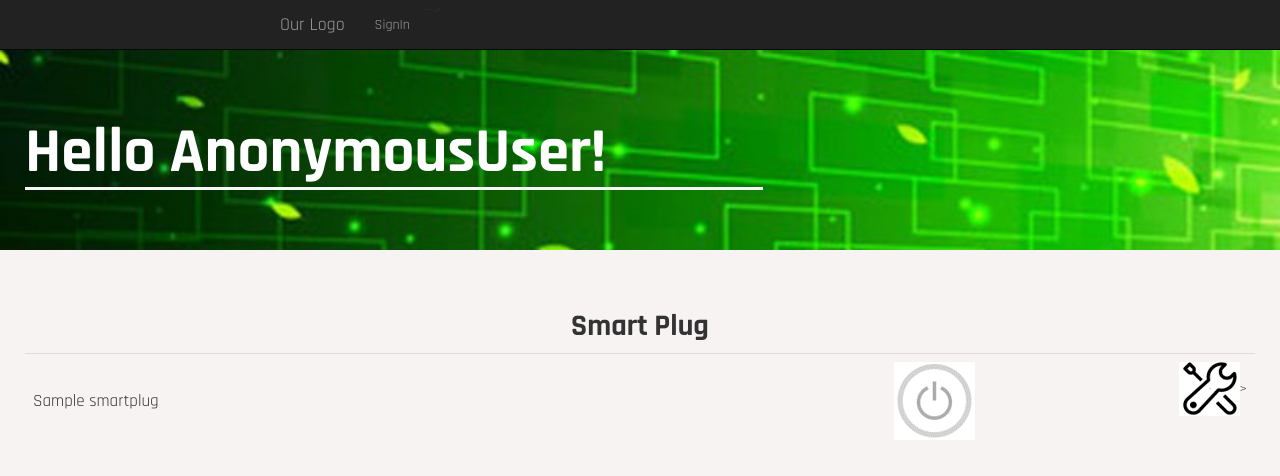
After one commit to washu-teama/washu-web, a Django app: page /device/smartplug/list in a window 1280 px wide. The commit adds this page. Shown: the top 476 px of the page. Run offline with Django 3.2, Linux system fonts and the light colour scheme; tables that the repository leaves empty hold one stand-in row (values such as "Sample post"); parts of the project's set-up code (start-up, migrations or seed data) failed here and were passed over; some libraries are stand-ins or nearby versions.

Commit message:
update list

```diff
--- a/washu/device/models.py
+++ b/washu/device/models.py
@@ -5,6 +5,7 @@ from django.utils import timezone
 from django.contrib.auth.models import User
 from django.db.models.signals import post_save
 from django.dispatch import receiver
+from django.templatetags.static import static
 # Create your models here.
 
 
@@ -36,9 +37,16 @@ class Coordinator(models.Model):
 
 
 class SmartPlug(models.Model):
+    OFF = 0
+    ON = 1
+    DISCONNECT = 2
+    STATUS = [(DISCONNECT, "disconnect"), (ON, "on"), (OFF, "off")]
+    STATUS_STATIC = [static("img/disconnect.png"), static("img/on.png"), static("img/off.png")]
+
     serial_number = models.CharField(max_length=20, primary_key=True)
     coordinator = models.ForeignKey(Coordinator, null=True, on_delete=models.SET_NULL)
     name = models.CharField(max_length=32)
+    status = models.IntegerField(choices=STATUS, default=DISCONNECT)
     created_at = models.DateTimeField(editable=False, default=timezone.now)
 
     def save(self, *args, **kwargs):
--- /dev/null
+++ b/washu/device/templates/smartplug/list.html
@@ -0,0 +1,47 @@
+
+{% extends "washu_base.html" %}
+
+{% block add_style %}
+    {% load static %}
+	<link rel="stylesheet" href="{% static 'css/add.css'%}">
+{% endblock %}
+
+{% block navbar_attribute%}bottom-margin0  {% endblock %}
+{% block contents %}
+
+	<!-- announce -->
+	<div class="jumbotron jumbotron-fluid announce announce-bg text-white margin0">
+		<h1 class="text-bold bottom-margin0">Hello {{ user }}!</h1>
+		<hr class="line">
+		<p >  </p>
+	</div>
+	<!-- end announce -->
+    <!-- open match -->
+    <div class="jumbotron jumbotron-fluid announce bg-color margin0 mypadding2">
+		<h2 class="text-center text-bold"> Smart Plug </h2>
+		<table class="table">
+            <colgroup>
+                <col width="70%"/>
+                <col width="15%"/>
+                <col width="15%"/>
+            </colgroup>
+			{% for item in lists %}
+				<tr>
+					<td style="text-align:left display: inline-block; vertical-align: middle; font-size: 17px;">
+						{{ item.name }}
+					</td>
+					<td style="text-align:left">
+						<img src="{{item.status}}" style="max-width:100%;"
+							 onclick="javascript:location.href='{{item.onoff_url}}'">
+
+					</td>
+
+					<td style="text-align:right">
+						<img src="{% static 'img/config.png' %}" style="max-width:100%;"
+							 onclick="javascript:location.href='item.onoff_url'">>
+					</td>
+				</tr>
+		{% endfor %}
+		</table>
+	</div>
+{% endblock %}
--- a/washu/device/urls.py
+++ b/washu/device/urls.py
@@ -5,5 +5,11 @@ from .views import *
 urlpatterns = [
     url(r'^coordinator/heartbeat', HeartBeatCheckerView.as_view(), name="heartbeat"),
 
-    url(r'^smartplug/onoff', SmartPlugTurnOnOffView.as_view(), name="turn-on-off"),
+    url(r'^smartplug/onoff', SmartPlugTurnOnOffView.as_view(), name="onoff"),
+    url(r'^smartplug/list', SmartPlugListView.as_view(), name="smartplug-list"),
+    # status - 모든 정보를 다 가져오는 것
+    # nearby - 가까운 디바이스 정보만 가져오는 것
+    # event handling - 들어왔을 때, 나갔을 때 등 이벤트 헨들링
+
+    #url(r'^smartplug/status', SmartPlugTurnOnOffView.as_view(), name="turn-on-off"),
 ]
--- a/washu/device/views.py
+++ b/washu/device/views.py
@@ -3,6 +3,11 @@ from django.http import *
 from django.utils.decorators import method_decorator
 from django.views.decorators.csrf import csrf_exempt
 from django.core.exceptions import ObjectDoesNotExist
+from django.shortcuts import render, reverse
+from django.http import HttpResponse
+from django.template import loader
+from common.utils import get_default_context
+
 
 from .models import *
 from common.hk_restapi import get_smartplug_api_client
@@ -23,19 +28,44 @@ class HeartBeatCheckerView(View):
         return HttpResponse('')
 
 
-@method_decorator(csrf_exempt, name='dispatch')
 class SmartPlugTurnOnOffView(View):
-    def post(self, request):
+    def get(self, request):
         # TODO(choiking10) make form
-        if "serial_number" not in request.POST or "onoff" not in request.POST:
+        if "serial_number" not in request.GET or "onoff" not in request.GET:
             return HttpResponseBadRequest()
         try:
-            plug = SmartPlug.objects.get(pk=request.POST["serial_number"])
+            plug = SmartPlug.objects.get(pk=request.GET["serial_number"])
         except ObjectDoesNotExist:
             return HttpResponseNotFound()
 
         hk = get_smartplug_api_client()
 
-        hk.onoff(plug.serial_number, int(request.POST["onoff"]))
+        hk.onoff(plug.serial_number, int(request.GET["onoff"]))
+        plug.status = int(request.GET["onoff"])
+        plug.save()
+        redirect_to = reverse("smartplug-list")
+        if "redirect_to" in request.GET:
+            redirect_to = request.GET["redirect_to"]
 
-        return HttpResponse('')
+        return HttpResponseRedirect(redirect_to=redirect_to)
+
+
+class SmartPlugListView(View):
+    def get(self, request):
+
+        sp = SmartPlug.objects.all()
+        lists = []
+        for plug in sp:
+            onoff_url = ""
+            if plug.status != SmartPlug.DISCONNECT:
+                toggle = SmartPlug.ON if plug.status == SmartPlug.OFF else SmartPlug.OFF
+                onoff_url = reverse("onoff") + "?serial_number={}&onoff={}&redirect_to={}".format(
+                            plug.serial_number, toggle, reverse("smartplug-list"))
+
+            lists.append({
+                "name": plug.name,
+                "status": SmartPlug.STATUS_STATIC[plug.status],
+                "onoff_url": onoff_url
+            })
+        return render(request, 'smartplug/list.html',
+                      get_default_context(request, lists=lists))
--- a/washu/static/css/add.css
+++ b/washu/static/css/add.css
@@ -41,7 +41,7 @@
   margin-top: 8px;
 }
 .announce-bg{
-  background-image:url('../img/b2.png');
+  background-image:url('../img/b2.jpg');
   background-size: cover;
 }
 .announce{
--- a/washu/washu/settings.py
+++ b/washu/washu/settings.py
@@ -28,7 +28,7 @@ DEBUG = True
 
 MY_IP = "15.164.7.33"
 
-ALLOWED_HOSTS = [MY_IP, "localhost", "127.0.0.01"]
+ALLOWED_HOSTS = [MY_IP, "localhost", "127.0.0.1"]
 
 
 # Application definition
```
Also changed, not shown: washu/common/hk_restapi.py (+23 -7 lines), washu/device/migrations/0007_smartplugowner_status.py (added), washu/device/migrations/0008_auto_20190517_1638.py (added), washu/device/migrations/0009_auto_20190517_1843.py (added), washu/static/img/b2.jpg (added), washu/static/img/config.png (added), washu/static/img/disconnect.png (added), washu/static/img/off.png (added), washu/static/img/on.png (added).
